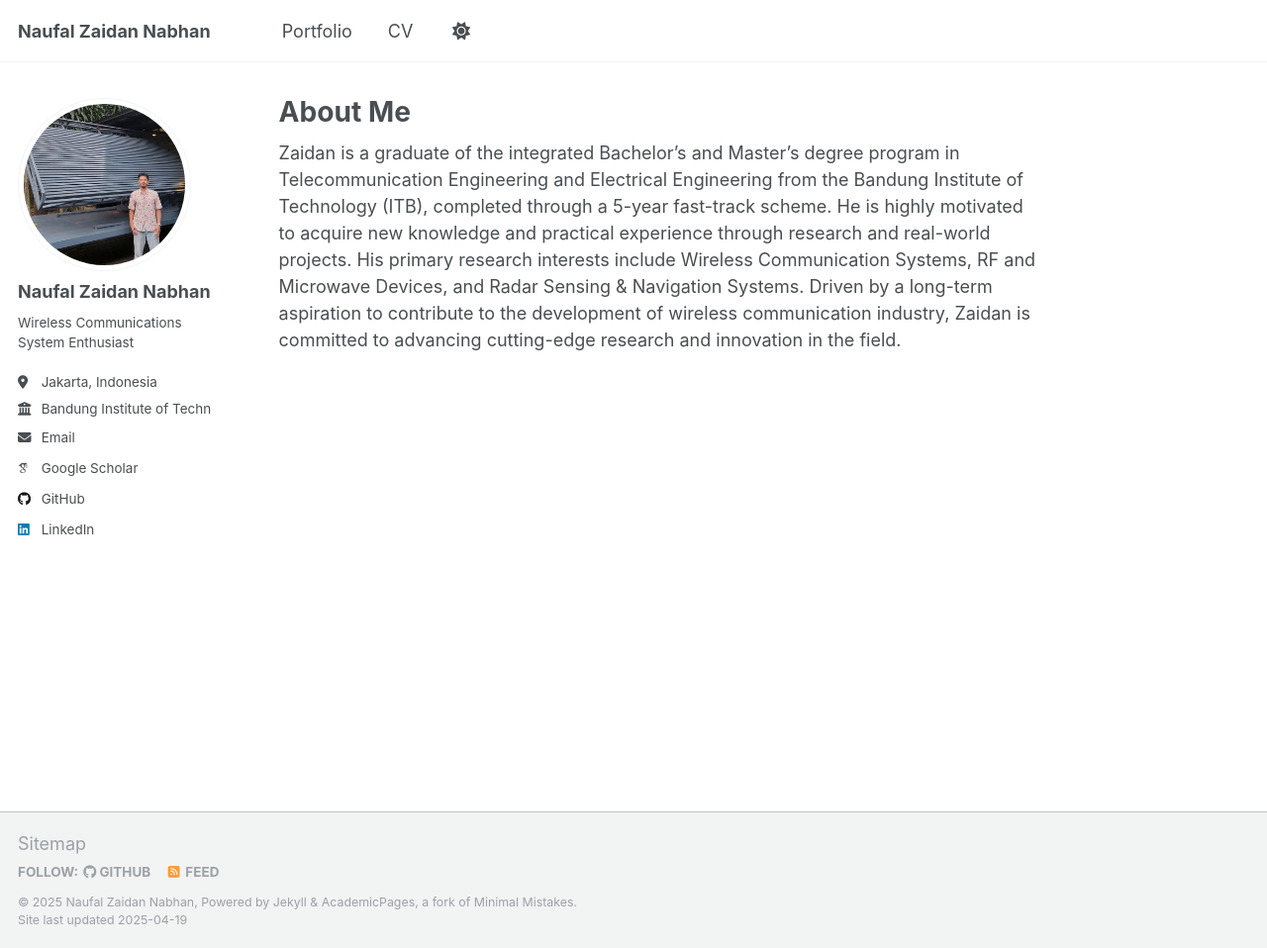
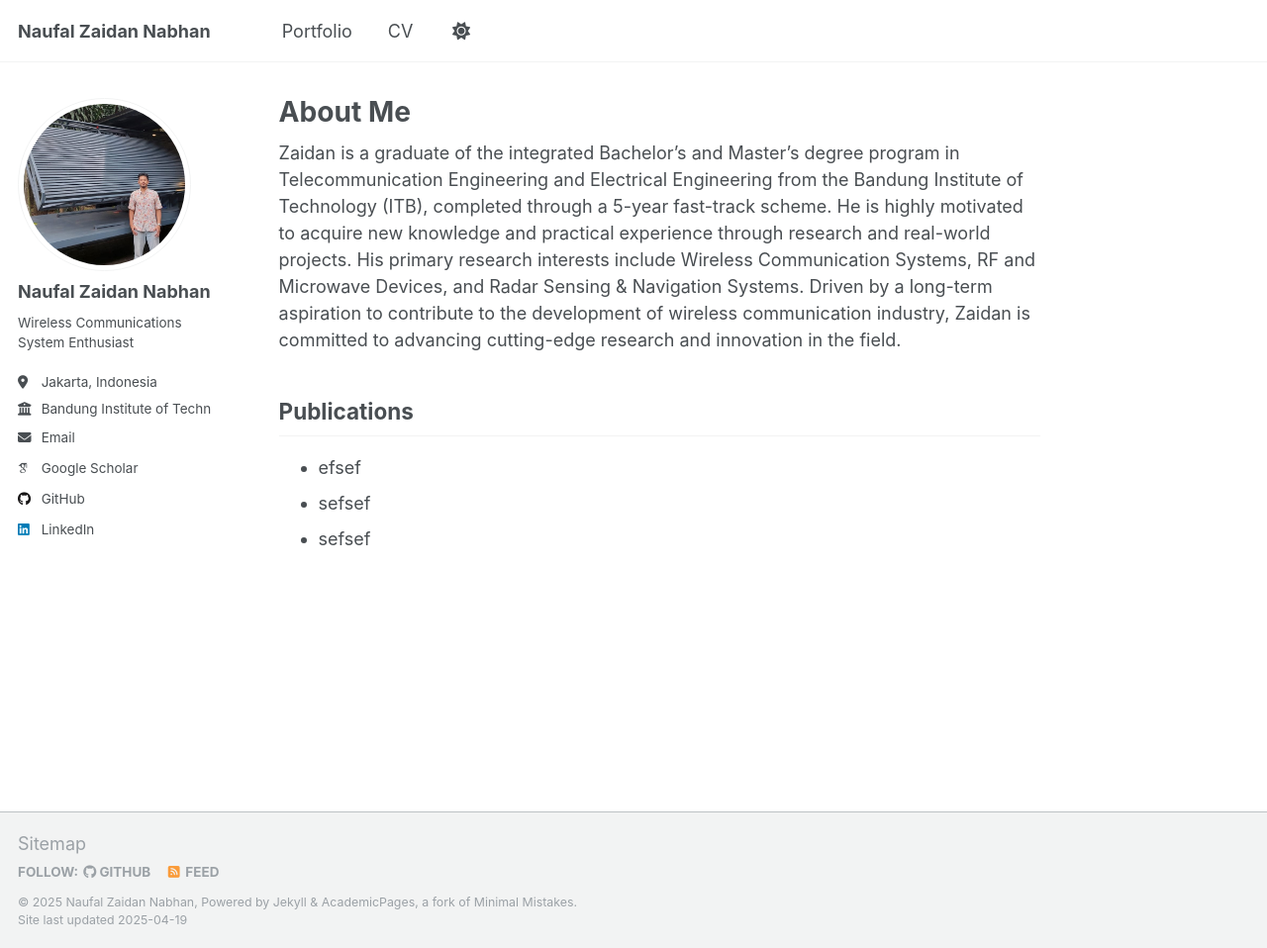
Before and after one commit to naufalzn/naufalzn.github.io, a Jekyll site: the page built from _pages/about.md, in a window 1280 px wide and 958 px high. Shown: the whole window at 99% size. Built offline with Jekyll 4.4.1, drawn with Linux system fonts in a browser that asks for light colours; some web fonts are replaced.

Commit message:
Update about.md

```diff
--- a/_pages/about.md
+++ b/_pages/about.md
@@ -8,3 +8,9 @@ redirect_from:
 ---
 
 Zaidan is a graduate of the integrated Bachelor's and Master's degree program in Telecommunication Engineering and Electrical Engineering from the Bandung Institute of Technology (ITB), completed through a 5-year fast-track scheme. He is highly motivated to acquire new knowledge and practical experience through research and real-world projects. His primary research interests include Wireless Communication Systems, RF and Microwave Devices, and Radar Sensing & Navigation Systems. Driven by a long-term aspiration to contribute to the development of wireless communication industry, Zaidan is committed to advancing cutting-edge research and innovation in the field.
+
+
+## Publications
+- efsef
+- sefsef
+- sefsef
```
